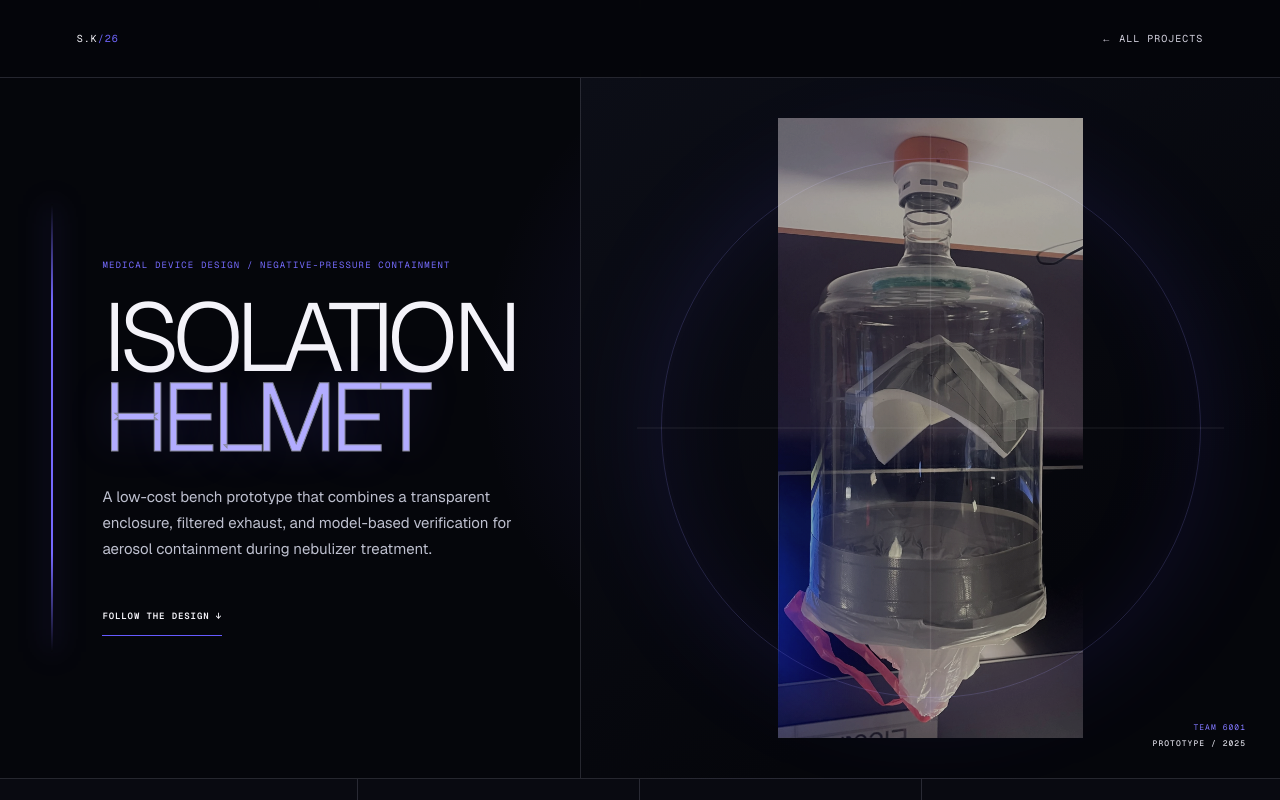
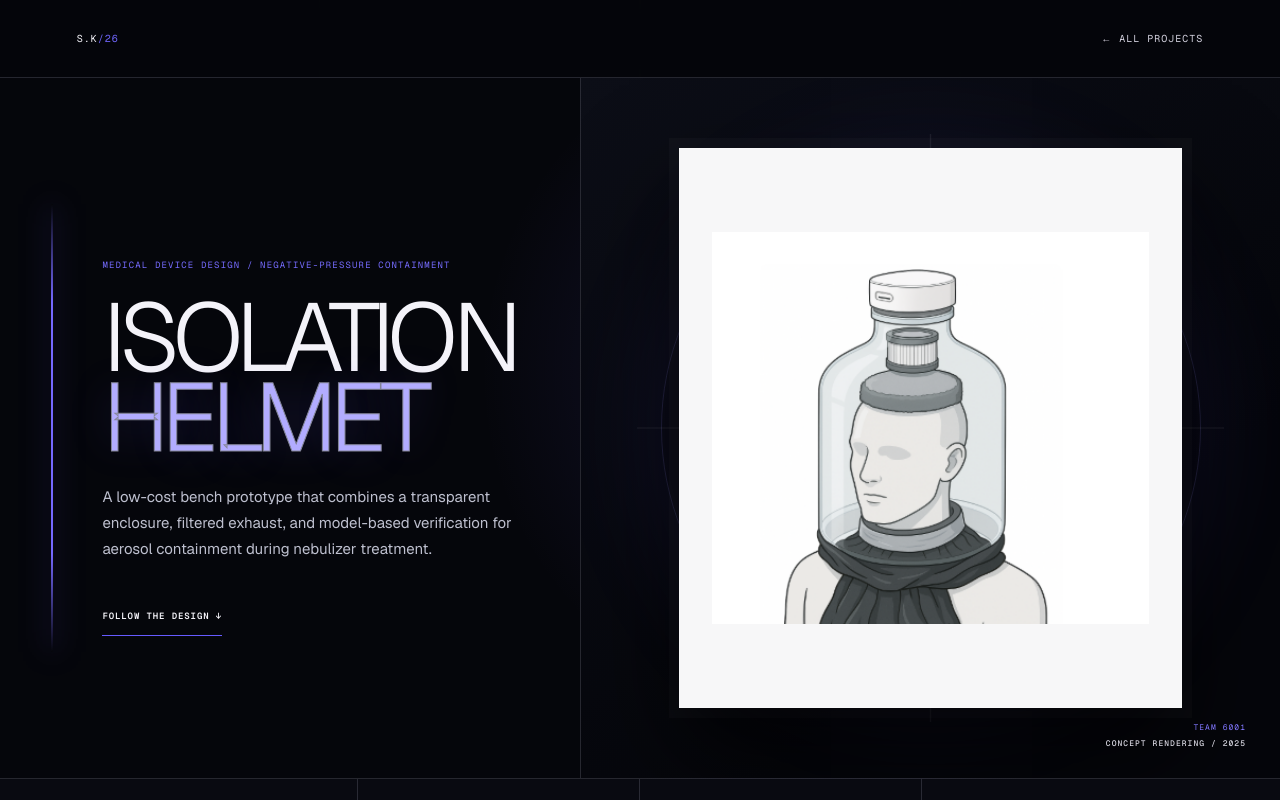
Before and after one commit to Sahil101905/Sahil101905.github.io, a Next.js app: page /projects/negative-pressure-helmet in a window 1280 px wide. Shown: the top 800 px of the page. Built offline with nearby package versions, Linux system fonts and the light colour scheme.

Commit message:
Refine helmet case study hero image

```diff
--- a/app/projects/negative-pressure-helmet/page.tsx
+++ b/app/projects/negative-pressure-helmet/page.tsx
@@ -21,10 +21,10 @@ export default function NegativePressureHelmetProject() {
         </div>
         <div className="helmet-hero-visual">
           <img
-            src="/projects/negative-pressure-helmet/prototype.webp"
-            alt="Built negative-pressure helmet prototype with a transparent shell, neck seal, HEPA filter, and exhaust fan"
+            src="/projects/negative-pressure-helmet/concept.png"
+            alt="Concept rendering of the negative-pressure helmet worn by a mannequin"
           />
-          <div><span>TEAM 6001</span><strong>Prototype / 2025</strong></div>
+          <div><span>TEAM 6001</span><strong>Concept rendering / 2025</strong></div>
         </div>
       </section>
 
```
Also changed, not shown: app/globals.css.
